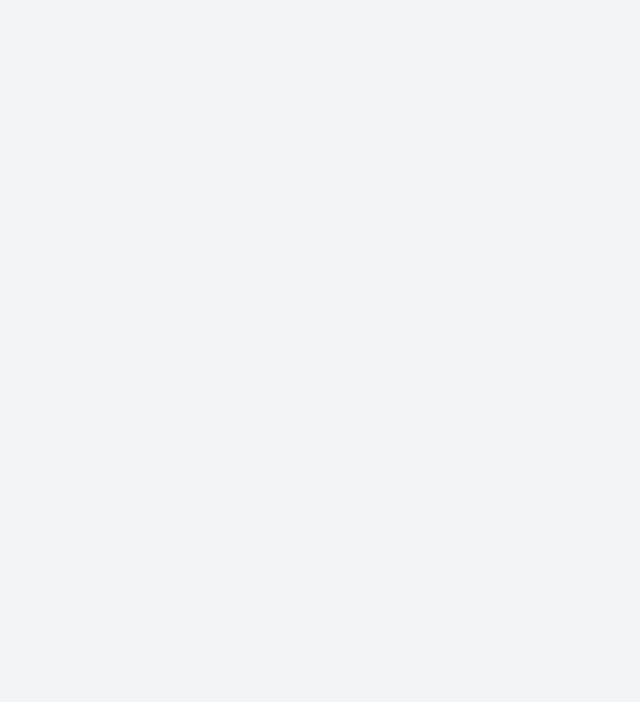
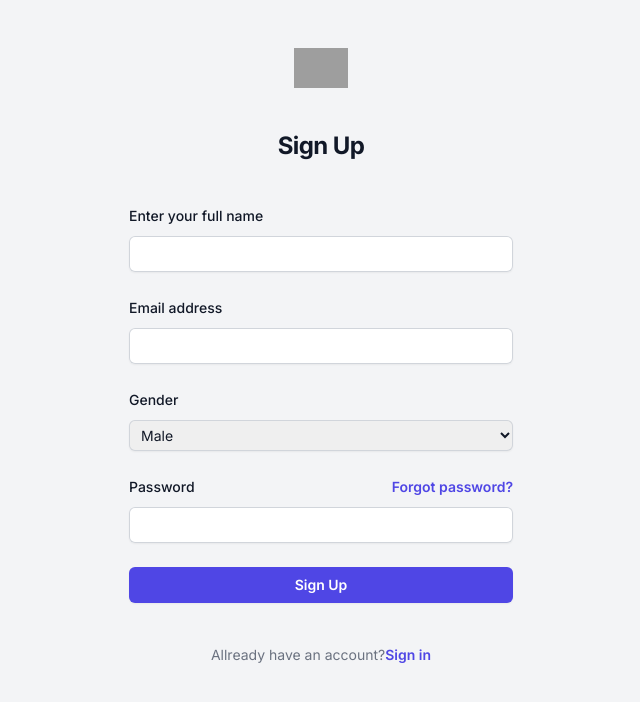
Before and after one commit to Nahid-07/second-hand-resale-website, a Next.js app: page /signup in a window 1280 px wide. Shown: the top 702 px of the page, without its empty margins (319-959 px from the left). Built offline with nearby package versions, Linux system fonts and the light colour scheme; grey boxes are pictures that could not be loaded.

Commit message:
signup signin page added

```diff
--- a/app/SignIn/page.js
+++ b/app/SignIn/page.js
@@ -1,11 +1,91 @@
-
+import Link from "next/link";
 
 const SignInForm = () => {
-    return (
-        <div>
+  return (
+    <div className="flex min-h-full flex-1 flex-col justify-center px-6 py-12 lg:px-8">
+      <div className="sm:mx-auto sm:w-full sm:max-w-sm">
+        <img
+          className="mx-auto h-10 w-auto"
+          src="https://tailwindui.com/img/logos/mark.svg?color=indigo&shade=600"
+          alt="Your Company"
+        />
+        <h2 className="mt-10 text-center text-2xl font-bold leading-9 tracking-tight text-gray-900">
+          Sign in to your account
+        </h2>
+      </div>
 
-        </div>
-    );
+      <div className="mt-10 sm:mx-auto sm:w-full sm:max-w-sm">
+        <form className="space-y-6">
+          <div>
+            <label
+              htmlFor="email"
+              className="block text-sm font-medium leading-6 text-gray-900"
+            >
+              Email address
+            </label>
+            <div className="mt-2">
+              <input
+                id="email"
+                name="email"
+                type="email"
+                autoComplete="email"
+                required
+                className="px-2 first-letter:block w-full rounded-md border-0 py-1.5 text-gray-900 shadow-sm ring-1 ring-inset ring-gray-300 placeholder:text-gray-400 focus:ring-2 focus:ring-inset focus:ring-indigo-600 sm:text-sm sm:leading-6"
+              />
+            </div>
+          </div>
+
+          <div>
+            <div className="flex items-center justify-between">
+              <label
+                htmlFor="password"
+                className="block text-sm font-medium leading-6 text-gray-900"
+              >
+                Password
+              </label>
+              <div className="text-sm">
+                <a
+                  href="#"
+                  className="font-semibold text-indigo-600 hover:text-indigo-500"
+                >
+                  Forgot password?
+                </a>
+              </div>
+            </div>
+            <div className="mt-2">
+              <input
+                id="password"
+                name="password"
+                type="password"
+                autoComplete="current-password"
+                required
+                className="px-2 block w-full rounded-md border-0 py-1.5 text-gray-900 shadow-sm ring-1 ring-inset ring-gray-300 placeholder:text-gray-400 focus:ring-2 focus:ring-inset focus:ring-indigo-600 sm:text-sm sm:leading-6"
+              />
+            </div>
+          </div>
+
+          <div>
+            <button
+              type="submit"
+              className="flex w-full justify-center rounded-md bg-indigo-600 px-3 py-1.5 text-sm font-semibold leading-6 text-white shadow-sm hover:bg-indigo-500 focus-visible:outline focus-visible:outline-2 focus-visible:outline-offset-2 focus-visible:outline-indigo-600"
+            >
+              Sign in
+            </button>
+          </div>
+        </form>
+
+        <p className="mt-10 text-center text-sm text-gray-500">
+          Not a member?{" "}
+          <Link
+            href="/signup"
+            className="font-semibold leading-6 text-indigo-600 hover:text-indigo-500"
+          >
+            Sign up
+          </Link>
+        </p>
+      </div>
+    </div>
+  );
 };
 
 export default SignInForm;
--- a/app/signup/page.js
+++ b/app/signup/page.js
@@ -1,11 +1,125 @@
-
+import Link from "next/link";
 
 const SignUpForm = () => {
-    return (
-        <div>
+  return (
+    <div className="flex min-h-full flex-1 flex-col justify-center px-6 py-12 lg:px-8">
+      <div className="sm:mx-auto sm:w-full sm:max-w-sm">
+        <img
+          className="mx-auto h-10 w-auto"
+          src="https://tailwindui.com/img/logos/mark.svg?color=indigo&shade=600"
+          alt="Your Company"
+        />
+        <h2 className="mt-10 text-center text-2xl font-bold leading-9 tracking-tight text-gray-900">
+          Sign Up
+        </h2>
+      </div>
 
-        </div>
-    );
+      <div className="mt-10 sm:mx-auto sm:w-full sm:max-w-sm">
+        <form className="space-y-6" action="#" method="POST">
+          <div>
+            <label
+              htmlFor="name"
+              className="block text-sm font-medium leading-6 text-gray-900"
+            >
+              Enter your full name
+            </label>
+            <div className="mt-2">
+              <input
+                id="name"
+                name="name"
+                type="text"
+                required
+                className="px-2 block w-full rounded-md border-0 py-1.5 text-gray-900 shadow-sm ring-1 ring-inset ring-gray-300 placeholder:text-gray-400 focus:ring-2 focus:ring-inset focus:ring-indigo-600 sm:text-sm sm:leading-6"
+              />
+            </div>
+          </div>
+          <div>
+            <label
+              htmlFor="email"
+              className="block text-sm font-medium leading-6 text-gray-900"
+            >
+              Email address
+            </label>
+            <div className="mt-2">
+              <input
+                id="email"
+                name="email"
+                type="email"
+                autoComplete="email"
+                required
+                className="px-2 block w-full rounded-md border-0 py-1.5 text-gray-900 shadow-sm ring-1 ring-inset ring-gray-300 placeholder:text-gray-400 focus:ring-2 focus:ring-inset focus:ring-indigo-600 sm:text-sm sm:leading-6"
+              />
+            </div>
+          </div>
+          <div>
+            <label
+              htmlFor="gender"
+              className="block text-sm font-medium leading-6 text-gray-900"
+            >
+              Gender
+            </label>
+            <div className="mt-2">
+              <select
+                id="gender"
+                className=" px-2 block w-full rounded-md border-0 py-1.5 text-gray-900 shadow-sm ring-1 ring-inset ring-gray-300 placeholder:text-gray-400 focus:ring-2 focus:ring-inset focus:ring-indigo-600 sm:text-sm sm:leading-6"
+              >
+                <option value="male">Male</option>
+                <option value="female">Female</option>
+              </select>
+            </div>
+          </div>
+
+          <div>
+            <div className="flex items-center justify-between">
+              <label
+                htmlFor="password"
+                className="block text-sm font-medium leading-6 text-gray-900"
+              >
+                Password
+              </label>
+              <div className="text-sm">
+                <a
+                  href="#"
+                  className="font-semibold text-indigo-600 hover:text-indigo-500"
+                >
+                  Forgot password?
+                </a>
+              </div>
+            </div>
+            <div className="mt-2">
+              <input
+                id="password"
+                name="password"
+                type="password"
+                autoComplete="current-password"
+                required
+                className="px-2 block w-full rounded-md border-0 py-1.5 text-gray-900 shadow-sm ring-1 ring-inset ring-gray-300 placeholder:text-gray-400 focus:ring-2 focus:ring-inset focus:ring-indigo-600 sm:text-sm sm:leading-6"
+              />
+            </div>
+          </div>
+
+          <div>
+            <button
+              type="submit"
+              className="flex w-full justify-center rounded-md bg-indigo-600 px-3 py-1.5 text-sm font-semibold leading-6 text-white shadow-sm hover:bg-indigo-500 focus-visible:outline focus-visible:outline-2 focus-visible:outline-offset-2 focus-visible:outline-indigo-600"
+            >
+              Sign Up
+            </button>
+          </div>
+        </form>
+
+        <p className="mt-10 text-center text-sm text-gray-500">
+          Allready have an account?
+          <Link
+            href="/SignIn"
+            className="font-semibold leading-6 text-indigo-600 hover:text-indigo-500"
+          >
+            Sign in
+          </Link>
+        </p>
+      </div>
+    </div>
+  );
 };
 
 export default SignUpForm;
```
